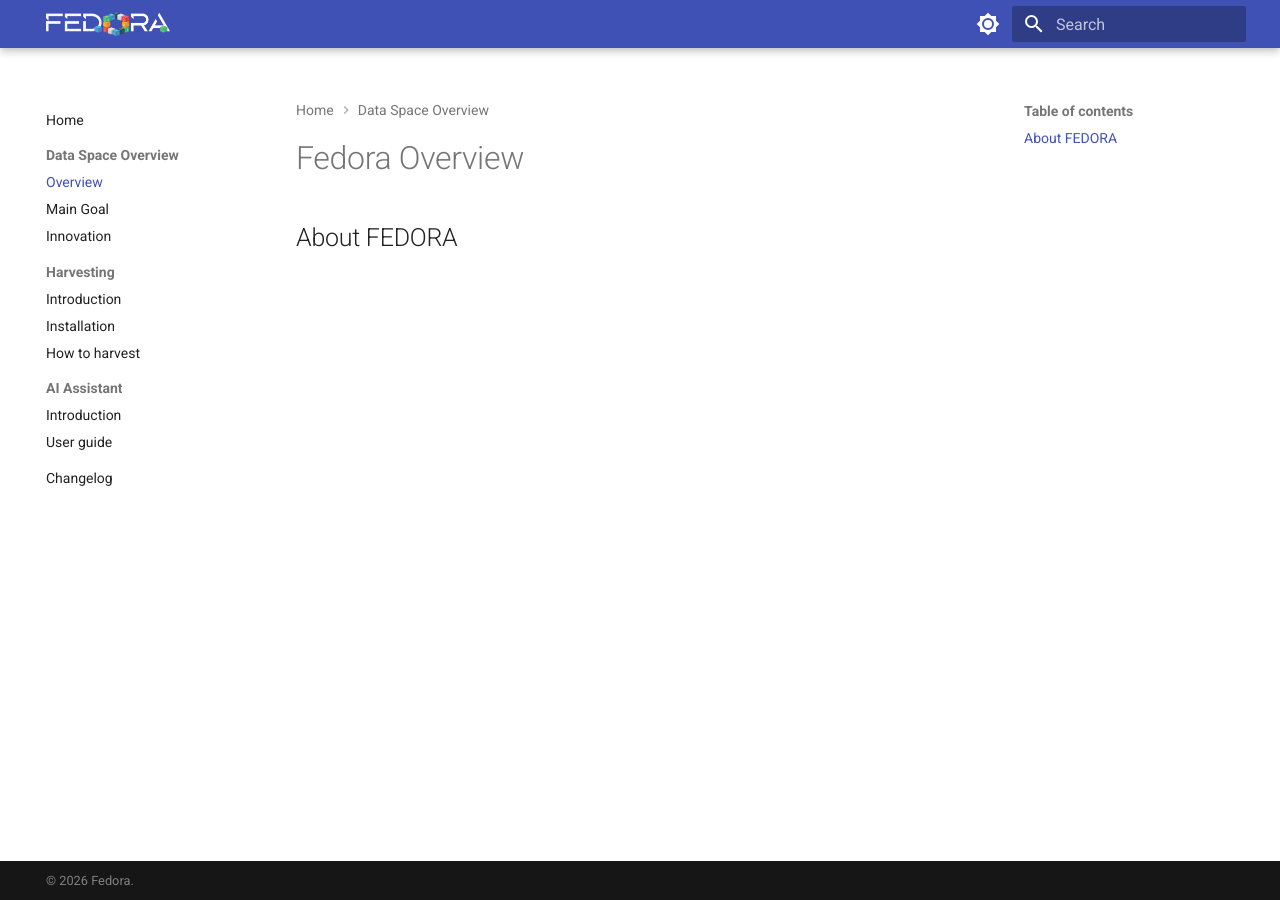
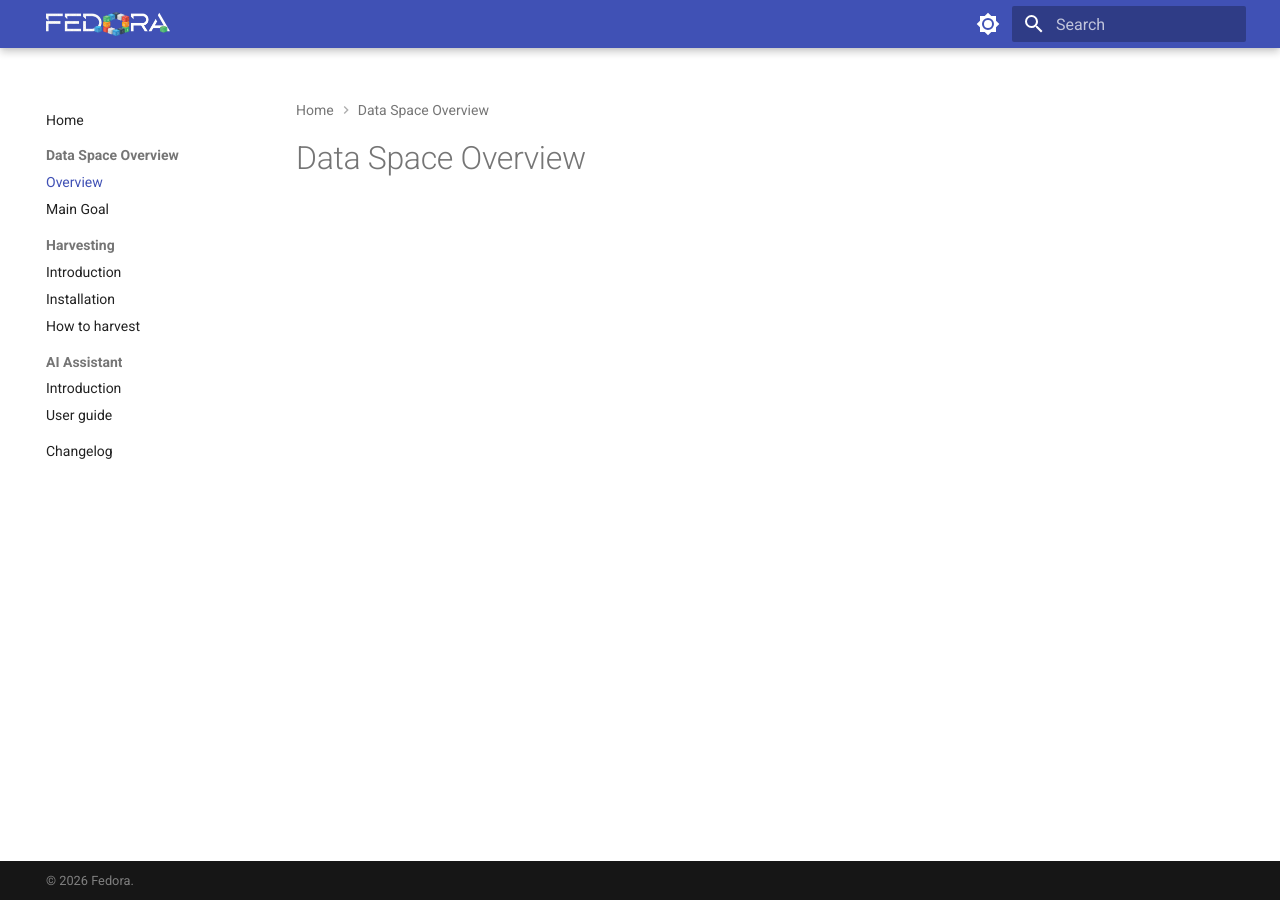
Before and after one commit to Joragasy/f-docs, an MkDocs documentation site: the page built from docs/overview/fedora-overview.md, in a window 1280 px wide. Built offline with MkDocs 1.6.1 and Material for MkDocs 9.7.7, drawn with Linux system fonts in a browser that asks for light colours.

Commit message:
clean overview

```diff
--- a/docs/overview/fedora-overview.md
+++ b/docs/overview/fedora-overview.md
@@ -1,3 +1 @@
-# Fedora Overview
-
-## About FEDORA
+# Data Space Overview
--- a/mkdocs.yml
+++ b/mkdocs.yml
@@ -46,7 +46,7 @@
   - Data Space Overview:
     - Overview: overview/fedora-overview.md
     - Main Goal: overview/project-main-goal.md
-    - Innovation: overview/innovation.md
+    # - Innovation: overview/innovation.md
   - Harvesting:
     - Introduction : harvesting/introduction.md
     - Installation : harvesting/installation.md
```
Also changed, not shown: docs/overview/project-main-goal.md (+2 -2 lines).
